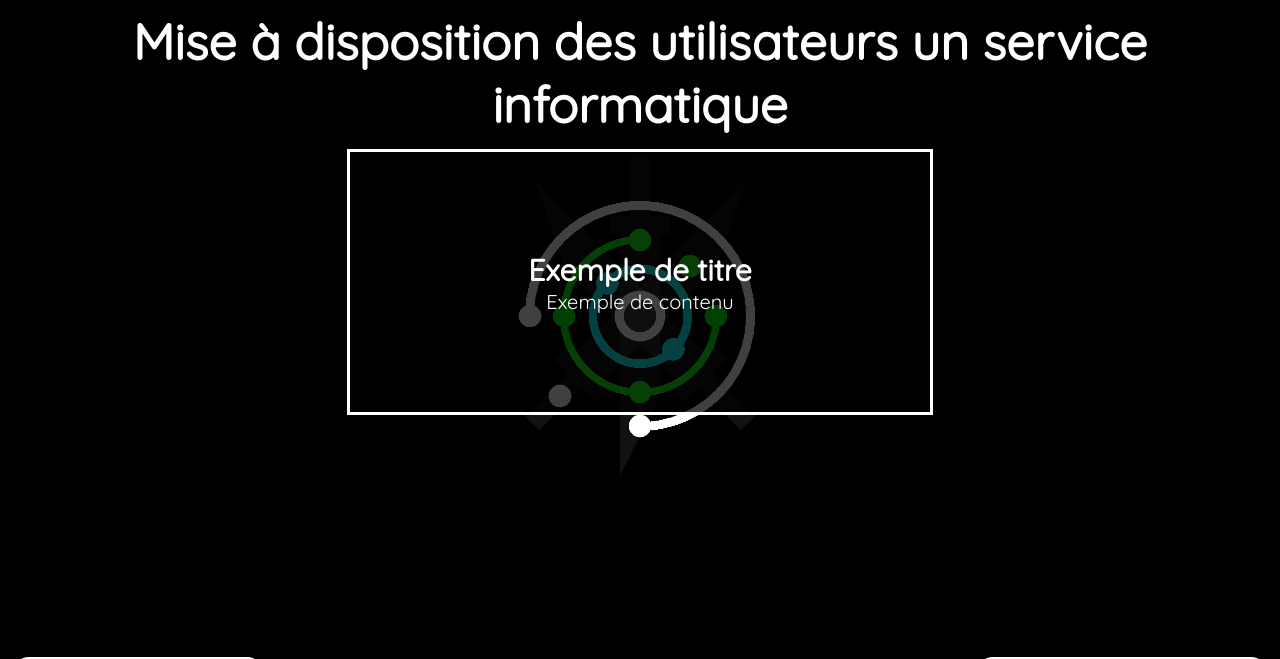
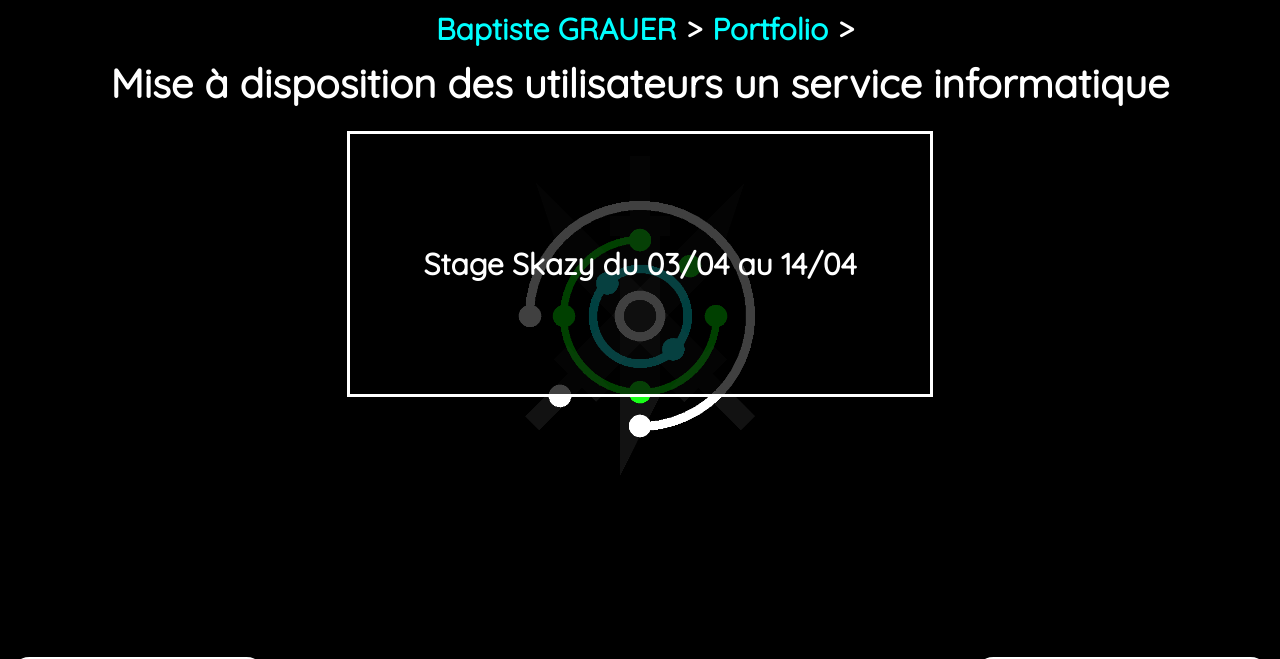
Before and after one commit to xWoozixx/BoraboraDev, a PHP site: page /annexes/portfolio/miseEnPlaceServInfo.html in a window 1280 px wide. Shown: the part 84-743 px from the top of the page. Run offline with PHP 8.4, Linux system fonts and the light colour scheme.

Commit message:
retravail des titres de page

```diff
--- a/annexes/portfolio/contributionProjet.html
+++ b/annexes/portfolio/contributionProjet.html
@@ -1,7 +1,7 @@
 <!DOCTYPE html>
 <html>
     <head>
-        <title>Baptiste GRAUER</title>
+        <title>Contribution aux projets</title>
         <link rel="stylesheet" href="../../index.css">
         <link rel="stylesheet" href="../../header.css">
         <link rel="stylesheet" href="../../body.css">
@@ -26,7 +26,8 @@
                 </ul>
             </nav>
         </header>
-        <h1 class="titre_page">Contribution aux projets</h1>
+        <h2 class="titre_page"><a href="../../index.html">Baptiste GRAUER</a> > <a href="../portfolio.html">Portfolio</a> ></h2>
+        <h2 class="titre_page"><div class="titre_important">Contribution aux projets</div></h2>
         <section class="contenu">
             <div class="paragraphe">
                 <h2>Projet Bora Bora</h2>
--- a/annexes/portfolio/devPresenceOrga.html
+++ b/annexes/portfolio/devPresenceOrga.html
@@ -1,7 +1,7 @@
 <!DOCTYPE html>
 <html>
     <head>
-        <title>Baptiste GRAUER</title>
+        <title>Développement de la présence en ligne de l'organisation</title>
         <link rel="stylesheet" href="../../index.css">
         <link rel="stylesheet" href="../../header.css">
         <link rel="stylesheet" href="../../body.css">
@@ -26,7 +26,8 @@
                 </ul>
             </nav>
         </header>
-        <h1 class="titre_page">Développement de la présence en ligne de l'organisation</h1>
+        <h2 class="titre_page"><a href="../../index.html">Baptiste GRAUER</a> > <a href="../portfolio.html">Portfolio</a> ></h2>
+        <h2 class="titre_page"><div class="titre_important">Développement de la présence en ligne de l'organisation</div></h2>
         <section class="contenu">
             <div class="paragraphe">
                 <h2>Exemple de titre</h2>
--- a/annexes/portfolio/gestionPatrimoine.html
+++ b/annexes/portfolio/gestionPatrimoine.html
@@ -1,7 +1,7 @@
 <!DOCTYPE html>
 <html>
     <head>
-        <title>Baptiste GRAUER</title>
+        <title>Gestion du patrimoine informatique</title>
         <link rel="stylesheet" href="../../index.css">
         <link rel="stylesheet" href="../../header.css">
         <link rel="stylesheet" href="../../body.css">
@@ -26,7 +26,8 @@
                 </ul>
             </nav>
         </header>
-        <h1 class="titre_page">Gestion du patrimoine informatique</h1>
+        <h2 class="titre_page"><a href="../../index.html">Baptiste GRAUER</a> > <a href="../portfolio.html">Portfolio</a> ></h2>
+        <h2 class="titre_page"><div class="titre_important">Gestion du patrimoine informatique</div></h2>
         <section class="contenu">
             <div class="paragraphe">
                 <h2>Exemple de titre</h2>
--- a/annexes/portfolio/incidentsAssistance.html
+++ b/annexes/portfolio/incidentsAssistance.html
@@ -1,7 +1,7 @@
 <!DOCTYPE html>
 <html>
     <head>
-        <title>Baptiste GRAUER</title>
+        <title>Répondre aux incidents et aux demandes d’assistance et d’évolution</title>
         <link rel="stylesheet" href="../../index.css">
         <link rel="stylesheet" href="../../header.css">
         <link rel="stylesheet" href="../../body.css">
@@ -26,7 +26,8 @@
                 </ul>
             </nav>
         </header>
-        <h1 class="titre_page">Répondre aux incidents et aux demandes d’assistance et d’évolution</h1>
+        <h2 class="titre_page"><a href="../../index.html">Baptiste GRAUER</a> > <a href="../portfolio.html">Portfolio</a> ></h2>
+        <h2 class="titre_page"><a href="#" class="titre_important">Répondre aux incidents et aux demandes d’assistance et d’évolution</a></h2>
         <section class="contenu">
             <div class="paragraphe">
                 <h2>Stage Skazy du 03/04 au 14/04</h2>
--- a/annexes/portfolio/miseEnPlaceServInfo.html
+++ b/annexes/portfolio/miseEnPlaceServInfo.html
@@ -1,7 +1,7 @@
 <!DOCTYPE html>
 <html>
     <head>
-        <title>Baptiste GRAUER</title>
+        <title>Mise à disposition des utilisateurs un service informatique</title>
         <link rel="stylesheet" href="../../index.css">
         <link rel="stylesheet" href="../../header.css">
         <link rel="stylesheet" href="../../body.css">
@@ -26,11 +26,12 @@
                 </ul>
             </nav>
         </header>
-        <h1 class="titre_page">Mise à disposition des utilisateurs un service informatique</h1>
+        <h2 class="titre_page"><a href="../../index.html">Baptiste GRAUER</a> > <a href="../portfolio.html">Portfolio</a> ></h2>
+        <h2 class="titre_page"><div class="titre_important">Mise à disposition des utilisateurs un service informatique</div></h2>
         <section class="contenu">
             <div class="paragraphe">
-                <h2>Exemple de titre</h2>
-                <p>Exemple de contenu</p>
+                <h2>Stage Skazy du 03/04 au 14/04</h2>
+                <p></p>
             </div>
         </section>
         <footer>
--- a/annexes/portfolio/orgaDevPro.html
+++ b/annexes/portfolio/orgaDevPro.html
@@ -1,7 +1,7 @@
 <!DOCTYPE html>
 <html>
     <head>
-        <title>Baptiste GRAUER</title>
+        <title>Organisation du développement professionnel</title>
         <link rel="stylesheet" href="../../index.css">
         <link rel="stylesheet" href="../../header.css">
         <link rel="stylesheet" href="../../body.css">
@@ -26,7 +26,8 @@
                 </ul>
             </nav>
         </header>
-        <h1 class="titre_page">Organisation du développement professionnel</h1>
+        <h2 class="titre_page"><a href="../../index.html">Baptiste GRAUER</a> > <a href="../portfolio.html">Portfolio</a> ></h2>
+        <h2 class="titre_page"><div class="titre_important">Organisation du développement professionnel</div></h2>
         <section class="contenu">
             <div class="paragraphe">
                 <h2>Exemple de titre</h2>
--- a/annexes/portfolio/travailModeProjet.html
+++ b/annexes/portfolio/travailModeProjet.html
@@ -1,7 +1,7 @@
 <!DOCTYPE html>
 <html>
     <head>
-        <title>Baptiste GRAUER</title>
+        <title>Travail en mode projet</title>
         <link rel="stylesheet" href="../../index.css">
         <link rel="stylesheet" href="../../header.css">
         <link rel="stylesheet" href="../../body.css">
@@ -26,7 +26,8 @@
                 </ul>
             </nav>
         </header>
-        <h1 class="titre_page">Travail en mode projet</h1>
+        <h2 class="titre_page"><a href="../../index.html">Baptiste GRAUER</a> > <a href="../portfolio.html">Portfolio</a> ></h2>
+        <h2 class="titre_page"><div class="titre_important">Travail en mode projet</div></h2>
         <section class="contenu">
             <div class="paragraphe">
                 <h2>Stage Skazy du 03/04 au 14/04</h2>
--- a/body.css
+++ b/body.css
@@ -1,14 +1,28 @@
 .titre_page{
+    display: flex;
+    justify-content: center;
+    align-items: center;
     text-align: center;
     top:15px;
-    font-size: 50px;
+    font-size: 30px;
     margin:10px;
+}
+.titre_page a{
+    transition: .1s;
+    margin-inline: 10px;
+}
+.titre_page a:hover{
+    scale: 105%;
+}
+.titre_important{
+    font-size: 40px;
 }
 .contenu{
     display: flex;
     flex-wrap: wrap;
     justify-content: center;
     margin: 10px;
+    margin-top: 20px;
     margin-bottom: 90px;
     display: flex;
 }
--- a/header.css
+++ b/header.css
@@ -33,11 +33,13 @@
 .logo:hover{
     scale:105%;
     border-color: #0f0;
+    background-color: rgba(15, 15, 15, 75%);
 }
 .logo:hover *{
-    color:#0f0;
+    color:#fff;
 }
 #logo{
+    border-radius: 50%;
     max-width: 60px;
     max-height: 60px;
 }
--- a/index.html
+++ b/index.html
@@ -26,7 +26,7 @@
                 </ul>
             </nav>
         </header>
-        <h1 class="titre_page">Accueil</h1>
+        <h1 class="titre_page"><div class="titre_important">Baptiste GRAUER</div></h1>
         <section class="contenu">
             <div class="paragraphe_important">
                 <h2>Bienvenue</h2>
```
Also changed, not shown: annexes/about.html (+7 -6 lines), annexes/portfolio.html (+8 -3 lines).
